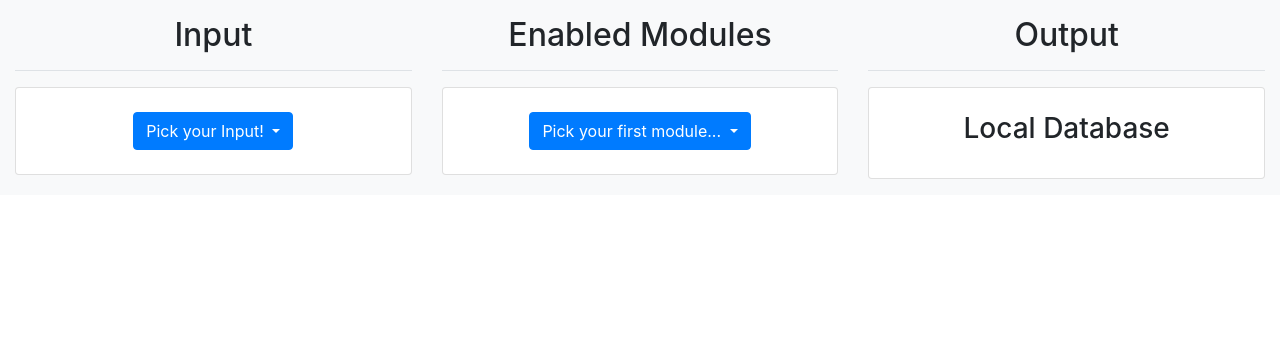
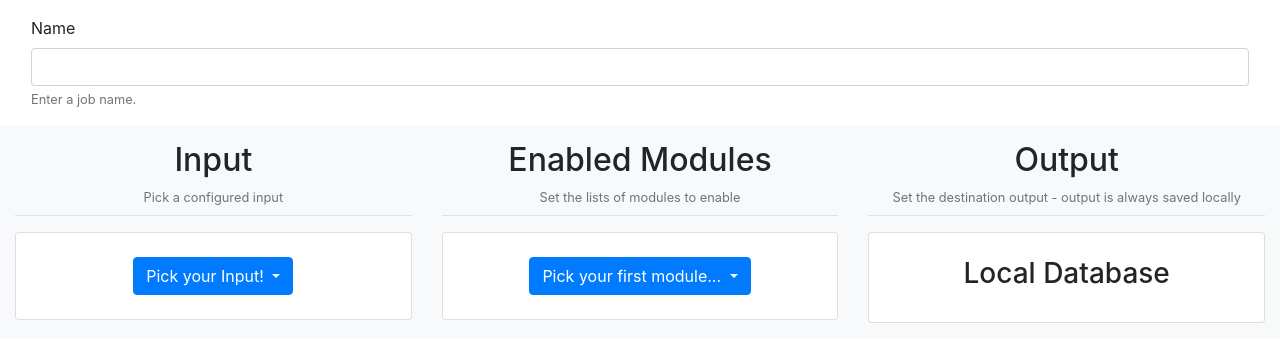
Before and after one commit to adambaumeister/panhit, a Flask app: template templates/spec.html in a window 1280 px wide. Shown: the part 56-418 px from the top of the page. Run offline with Flask 2, Linux system fonts and the light colour scheme; the template is opened without the code that fills it, so the values that code supplies are empty; some libraries are stand-ins or nearby versions.

Commit message:
Minor improvements to job run page

```diff
--- a/templates/spec.html
+++ b/templates/spec.html
@@ -1,9 +1,21 @@
 {% extends "wrapper.html" %}
 {% block content %}
 <div class="container-fluid">
+    <div class="row p-3">
+        <div class="col-sm">
+            <label>Name</label>
+            <input name="spec-name" class="form-control n-input"
+                   aria-describedby="name-help">
+            <small id="name-help" class="form-text text-muted">Enter a job name.
+            </small>
+        </div>
+    </div>
     <div class="row light-row">
         <div class="col-sm">
-            <div class="text-center pt-3 pb-2 mb-3 border-bottom"><h2>Input</h2></div>
+            <div class="text-center pt-3 pb-2 mb-3 border-bottom"><h2>Input</h2>
+                <small class="form-text text-muted">Pick a configured input
+                </small>
+            </div>
             <div class="card text-center input-card">
                 <div class="dropdown p-4">
                     <button class="btn btn-primary dropdown-toggle input-dropdown" type="button" id="dropdownMenuButton"
@@ -22,7 +34,10 @@
             </div>
         </div>
         <div class="col-sm text-center module-col">
-            <div class="text-center pt-3 pb-2 mb-3 border-bottom"><h2>Enabled Modules</h2></div>
+            <div class="text-center pt-3 pb-2 mb-3 border-bottom"><h2>Enabled Modules</h2>
+                <small class="form-text text-muted">Set the lists of modules to enable
+                </small>
+            </div>
             <div class="selected-module-container"></div>
             <div class="card text-center module-card mb-3">
                 <div class="dropdown p-4">
@@ -42,7 +57,10 @@
             </div>
         </div>
         <div class="col-sm text-center output-col">
-            <div class="text-center pt-3 pb-2 mb-3 border-bottom"><h2>Output</h2></div>
+            <div class="text-center pt-3 pb-2 mb-3 border-bottom"><h2>Output</h2>
+                <small class="form-text text-muted">Set the destination output - output is always saved locally
+                </small>
+            </div>
             <div class="selected-output-container"></div>
             <div class="card text-center module-card mb-3">
                 <h3 class="p-4">Local Database</h3>
```
